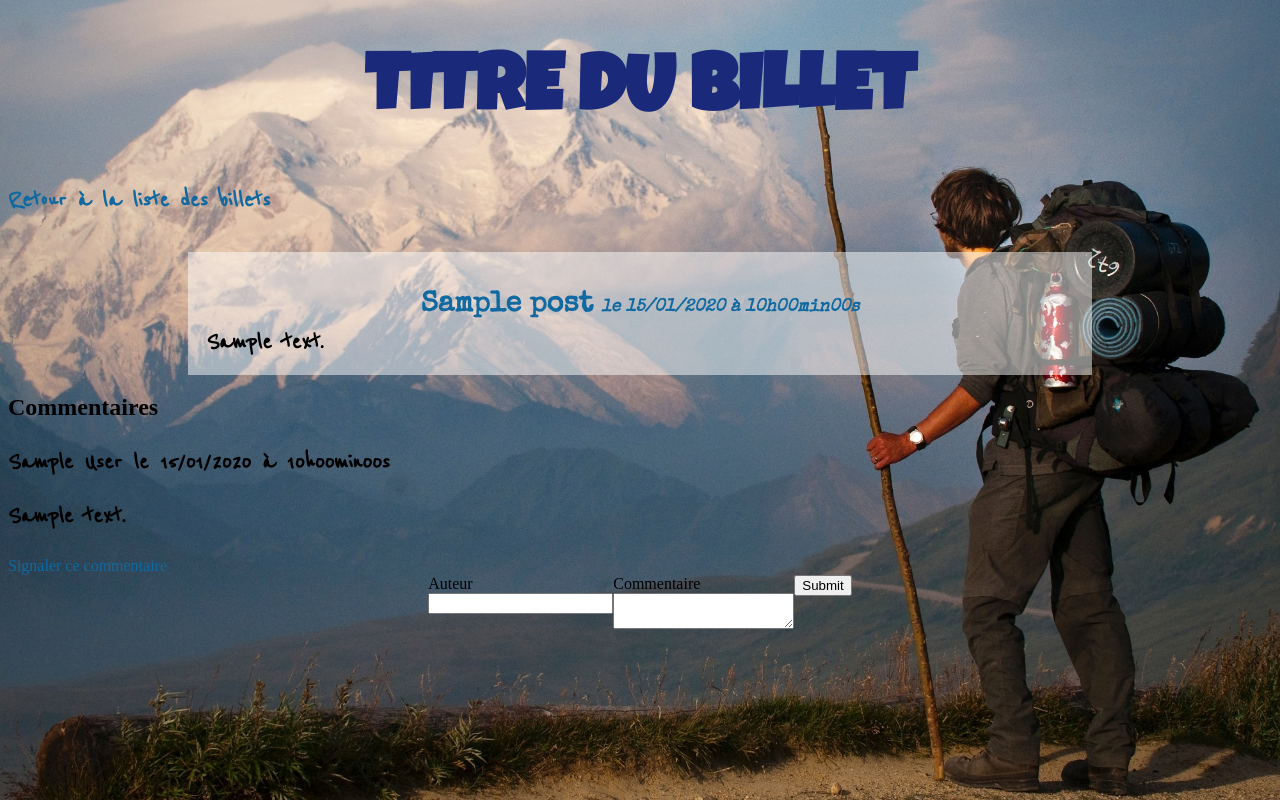
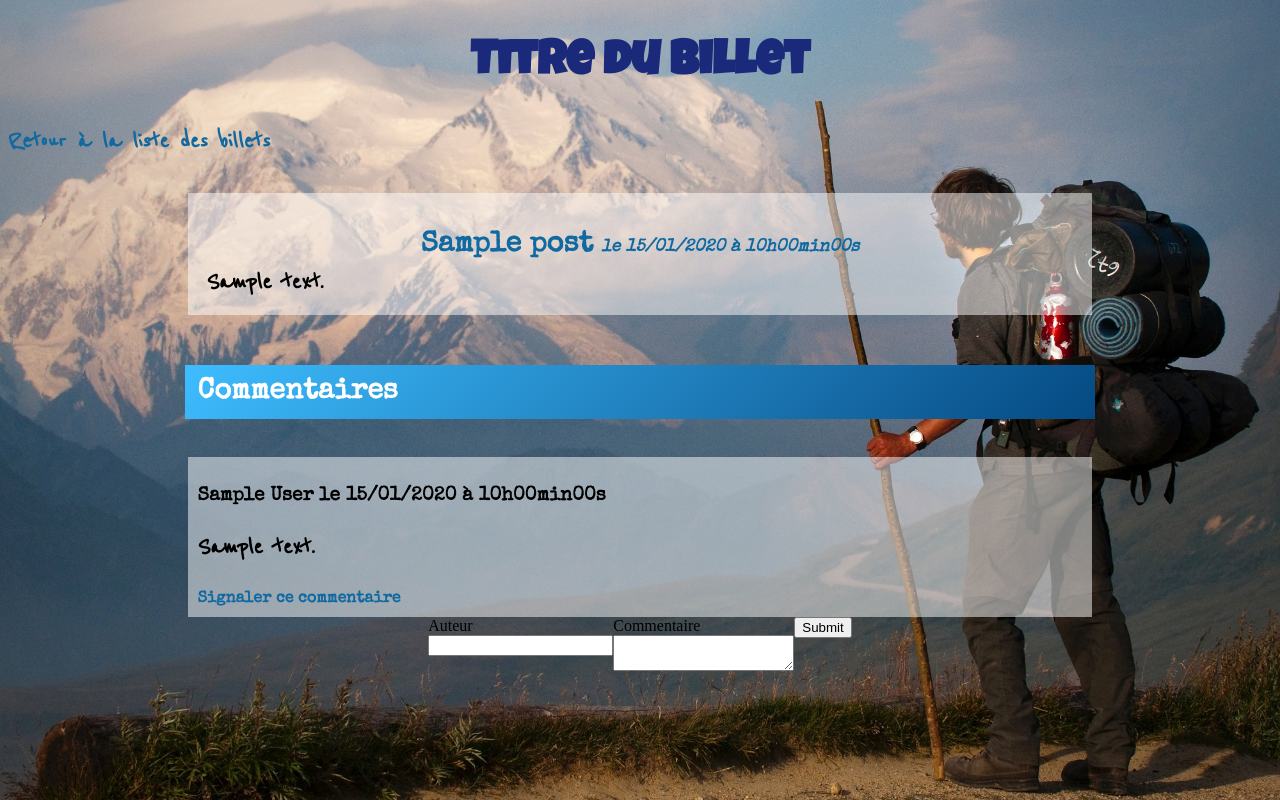
Before and after one commit to mentzelia/projet4, a PHP site: page /index.php?action=post&id=1 in a window 1280 px wide. Run offline with PHP 8.4, Linux system fonts and the light colour scheme; tables that the repository leaves empty or names only in its code hold one stand-in row (values such as "Sample post").

Commit message:
modif css page billet + commentaires. Modif police, couleurs, titre

```diff
--- a/public/css/style.css
+++ b/public/css/style.css
@@ -4,7 +4,7 @@ body
     background-size: cover;
 }
 
-h1, h3
+h1, h2, h3
 {
     text-align:center;
 
@@ -18,12 +18,34 @@ h1
     font-family: 'Luckiest Guy', cursive;
 }
 
+h2
+{
+    font-size: 3em;
+    color:rgb(26, 41, 122);
+    font-family: 'Luckiest Guy', cursive;
+}
+
 h3
 {
     color: rgb(16, 105, 160);
     font-size:1.8em;
     margin-bottom:0px;
     font-family: 'Special Elite', cursive;
+}
+
+h4
+{
+    width: 70%;
+    height: 50%;
+    color: white;
+    font-size:1.8em;
+    margin: auto;
+    margin-top:50px;
+    padding: 1%;
+
+    background: linear-gradient(135deg, rgb(62, 189, 255), rgb(5, 73, 130));
+    font-family: 'Special Elite', cursive;
+
 }
 
 p
@@ -41,7 +63,7 @@ p
 
 }
 
-.news
+.news, .comment
 {
     width:70%;
     margin: auto;
@@ -55,6 +77,22 @@ em
     font-family: 'Special Elite', cursive;
     font-size: 0.6em;
 
+}
+
+.comment a, .authorDate
+{
+    font-family: 'Special Elite', cursive;
+    font-weight: bold;
+}
+
+.comment a
+{
+    font-size: 1em;
+}
+
+.authorDate
+{
+    font-size: 1.2em;
 }
 
 a
--- a/view/frontend/postView.php
+++ b/view/frontend/postView.php
@@ -2,7 +2,7 @@
 
 <?php ob_start(); ?>
 
-<h1>Titre du billet</h1>
+<h2>Titre du billet</h2>
 <p><a href="index.php">Retour à la liste des billets</a></p>
 
 <div class="news">
@@ -16,15 +16,18 @@
     </p>
 </div>
 
-<h2>Commentaires</h2>
+<h4>Commentaires</h4>
 
 <?php
 while ($comment = $comments->fetch())
 {
 ?>
-    <p><strong><?= $comment['author'] ?></strong> le <?= $comment['comment_date_fr'] ?></p>
-    <p><?= nl2br($comment['comment']) ?></p>
+<div class="comment">
+    <p class="authorDate"><strong><?= $comment['author'] ?></strong> le <?= $comment['comment_date_fr'] ?></p>
+    <p class="textComment"><?= nl2br($comment['comment']) ?></p>
     <a href="index.php?action=warningPost&id=<?= $comment['id'] ?>">Signaler ce commentaire</a>
+</div>
+
 <?php
 }
 $comments->closeCursor();
```
